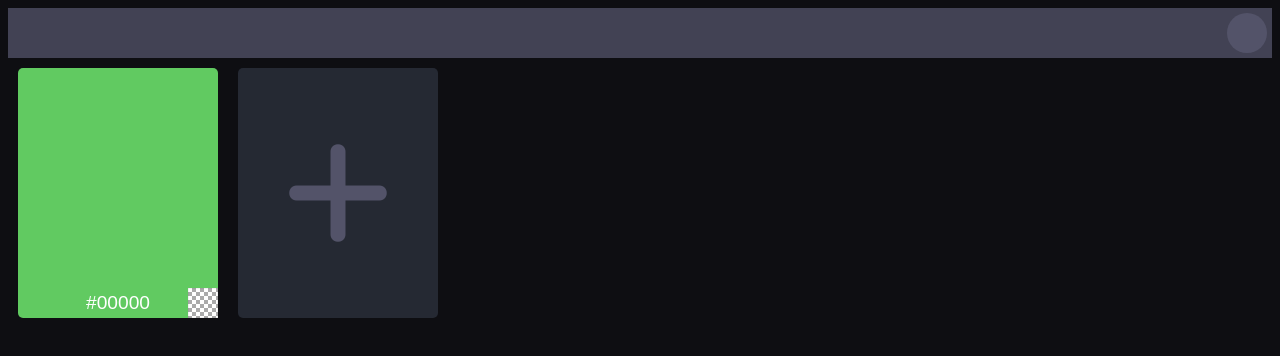
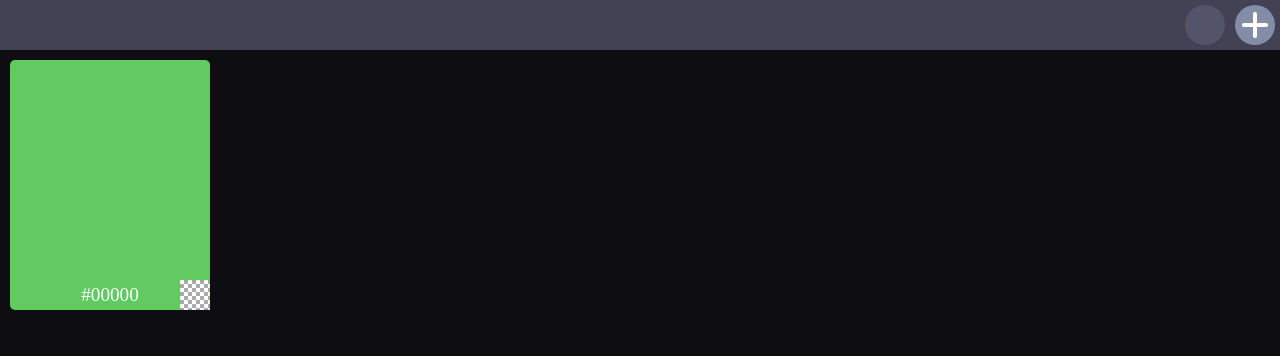
Before and after one commit to goodv1bs/palettedesigner, a plain HTML site: page index.html in a window 1280 px wide. Drawn offline with nearby package versions, Linux system fonts and the light colour scheme.

Commit message:
moved button up to top bar and tweaked styling

```diff
--- a/index.html
+++ b/index.html
@@ -4,9 +4,10 @@
     <meta charset="UTF-8">
     <meta name="viewport" content="width=device-width, initial-scale=1.0">
     <meta http-equiv="X-UA-Compatible" content="ie=edge">
-    <title>HTML 5 Boilerplate</title>
+    <title>Palette Designer</title>
 
     <!-- styles -->
+    <link rel="stylesheet" href="https://cdnjs.cloudflare.com/ajax/libs/normalize/8.0.1/normalize.min.css" integrity="sha512-NhSC1YmyruXifcj/KFRWoC561YpHpc5Jtzgvbuzx5VozKpWvQ+4nXhPdFgmx8xqexRcpAglTj9sIBWINXa8x5w==" crossorigin="anonymous" referrerpolicy="no-referrer" />
     <link rel="stylesheet" href="./coloris/coloris.css">
     <link rel="stylesheet" href="./styles/styles.css">
     <link rel="stylesheet" href="https://cdnjs.cloudflare.com/ajax/libs/font-awesome/6.4.0/css/all.min.css" integrity="sha512-iecdLmaskl7CVkqkXNQ/ZH/XLlvWZOJyj7Yy7tcenmpD1ypASozpmT/E0iPtmFIB46ZmdtAc9eNBvH0H/ZpiBw==" crossorigin="anonymous" referrerpolicy="no-referrer" />
@@ -21,6 +22,7 @@
   <body>
     <div class="top-bar">
         <div class="bg-selector"></div>
+        <div class="add-swatch-container"><i id="plus-icon" class="fa-solid fa-plus"></i></div>
       </div>
       <div class="color-palette">
         <ul class="color-list">
@@ -30,7 +32,6 @@
             </div>
           </li>
         </ul>
-        <div class="add-swatch-container"><i id="plus-icon" class="fa-solid fa-plus"></i></div>
       </div>
   </body>
 </html>
--- a/styles/styles.css
+++ b/styles/styles.css
@@ -6,36 +6,49 @@
     /* swatch variables */
     --swatch-bg: #61ca61;
     /* add swatch variables*/
-    --plus-icon-color: #535369;
-    --add-swatch-bg: #252933;
-    --add-swatch-active: #1c1f26;
+    --plus-icon-color: #fff;
+    --add-swatch-bg: #838da5;
+    --add-swatch-hover: #96a5cb;
   }
-
   body {
     background-color: var(--body-bg);
   }
-
   .top-bar {
     height: 50px;
-    width: 100%;
-    /* is this actually needed? */
+    display: flex;
+    justify-content: flex-end;
     background: var(--top-bar-color);
   }
-
-  .bg-selector {
+  .top-bar .bg-selector {
     width: 40px;
     height: 40px;
     border-radius: 50%;
     background: var(--bg-selector-color);
     margin: 5px;
-    float: right;
   }
-
+  .top-bar .add-swatch-container {
+    display: flex;
+    height: 40px;
+    width: 40px;
+    margin: 5px;
+    color: var(--plus-icon-color);
+    font-size: 32px;
+    cursor: pointer;
+    transition-duration: 0.2s;
+    justify-content: center;
+    align-items: center;
+    background-color: var(--add-swatch-bg);
+    border-radius: 50%;
+  }
+  .top-bar .add-swatch-container:hover {
+    background: var(--add-swatch-hover);
+  }
+  .top-bar .add-swatch-container:active {
+    scale: 0.97;
+  }
   .color-palette {
     display: flex;
     flex-flow: row wrap;
-    /* baseline swatch styling */
-    /* actual swatch styling */
   }
   .color-palette ul {
     display: flex;
@@ -44,8 +57,7 @@
     margin: 0;
     padding: 0;
   }
-  .color-palette .swatch-container,
-  .color-palette .add-swatch-container {
+  .color-palette .swatch-container {
     height: 250px;
     width: 200px;
     margin: 10px;
@@ -76,18 +88,3 @@
     text-align: inherit;
     font-size: inehrit;
   }
-  .color-palette .add-swatch-container {
-    color: var(--plus-icon-color);
-    font-size: 120px;
-    cursor: pointer;
-    transition-duration: 0.2s;
-    justify-content: center;
-    align-items: center;
-    background-color: var(--add-swatch-bg);
-  }
-  .color-palette .add-swatch-container:hover {
-    background: var(--add-swatch-active);
-  }
-  .color-palette .add-swatch-container:active {
-    scale: 0.97;
-  }
```
